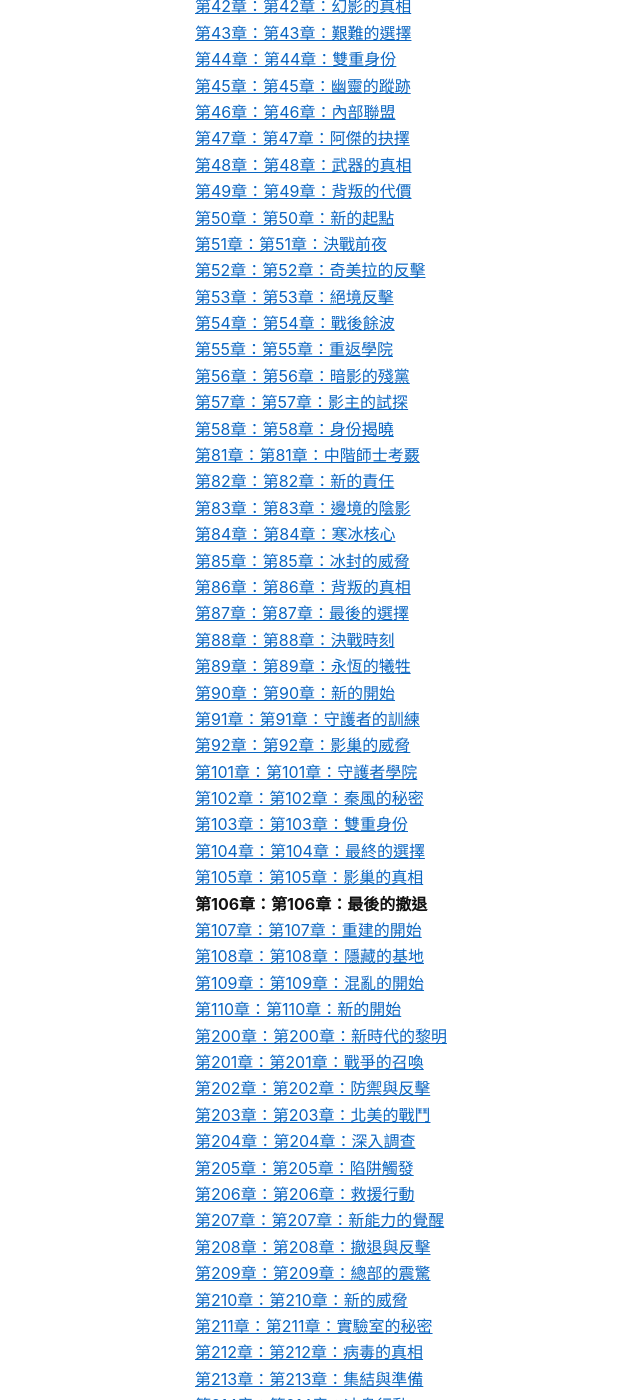
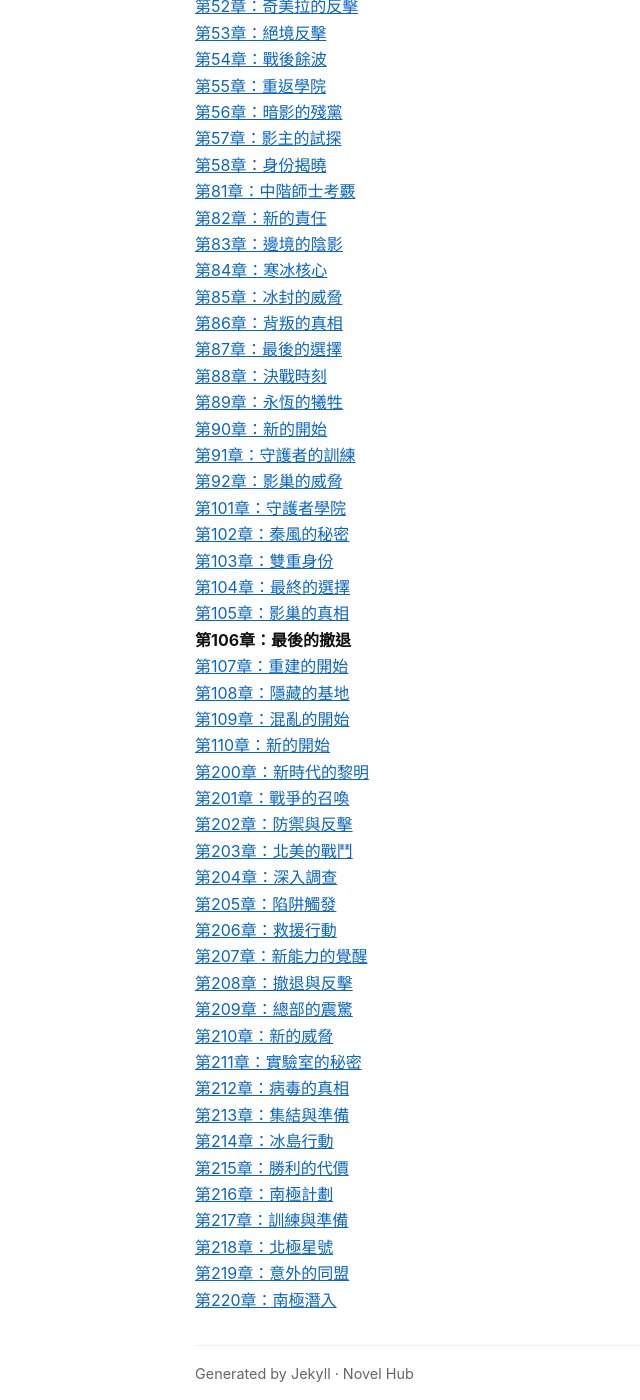
Before and after one commit to screenleon/novel, a Jekyll site: the page built from _novels/star-armor/chapter-106.md, in a window 1280 px wide and 1400 px high, scrolled down 2973 px. Shown: the whole window, without its empty margins (55-695 px from the left). Built offline with Jekyll 4.4.1, drawn with Linux system fonts in a browser that asks for light colours; some of the changed text lies outside the part shown.

Commit message:
Apply suggestions from code review
Co-authored-by: Copilot <175728472+Copilot@users.noreply.github.com>

```diff
--- a/_layouts/novel.html
+++ b/_layouts/novel.html
@@ -23,8 +23,8 @@
     <div class="meta">系列：{{ page.series }} · 章節：{{ page.chapter }} · 日期：{{ page.date }} {% if page.status == "draft" %}<span class="status-draft">(DRAFT)</span>{% endif %}</div>
   </header>
 
-  {% if page.excerpt %}
-  <div class="excerpt">{{ page.excerpt }}</div>
+  {% if page.excerpt | strip %}
+  <div class="excerpt">{{ page.excerpt | strip }}</div>
   {% endif %}
 
   <main>
@@ -34,13 +34,17 @@
   <nav class="chapters">
     {% assign series_chapters = site.novels | where: "series", page.series | sort: "chapter" %}
     {% for chap in series_chapters %}
-      {% if chap.url == page.url %}
-        <strong>第{{ chap.chapter }}章：{{ chap.title }}</strong>
+      {% if chap.status == "draft" and site.show_drafts != true %}
+        {% comment %}Skip draft chapters in navigation when drafts are not shown{% endcomment %}
       {% else %}
-        {% if chap.status == "draft" and site.show_drafts != true %}
-          <div>{{ chap.chapter }}. {{ chap.title }} (draft)</div>
+        {% if chap.url == page.url %}
+          <strong>{{ chap.title }}</strong>
         {% else %}
-          <div><a href="{{ chap.url | relative_url }}">第{{ chap.chapter }}章：{{ chap.title }}</a></div>
+          {% if chap.status == "draft" %}
+            <div>{{ chap.title }} (draft)</div>
+          {% else %}
+            <div><a href="{{ chap.url | relative_url }}">{{ chap.title }}</a></div>
+          {% endif %}
         {% endif %}
       {% endif %}
     {% endfor %}
```
